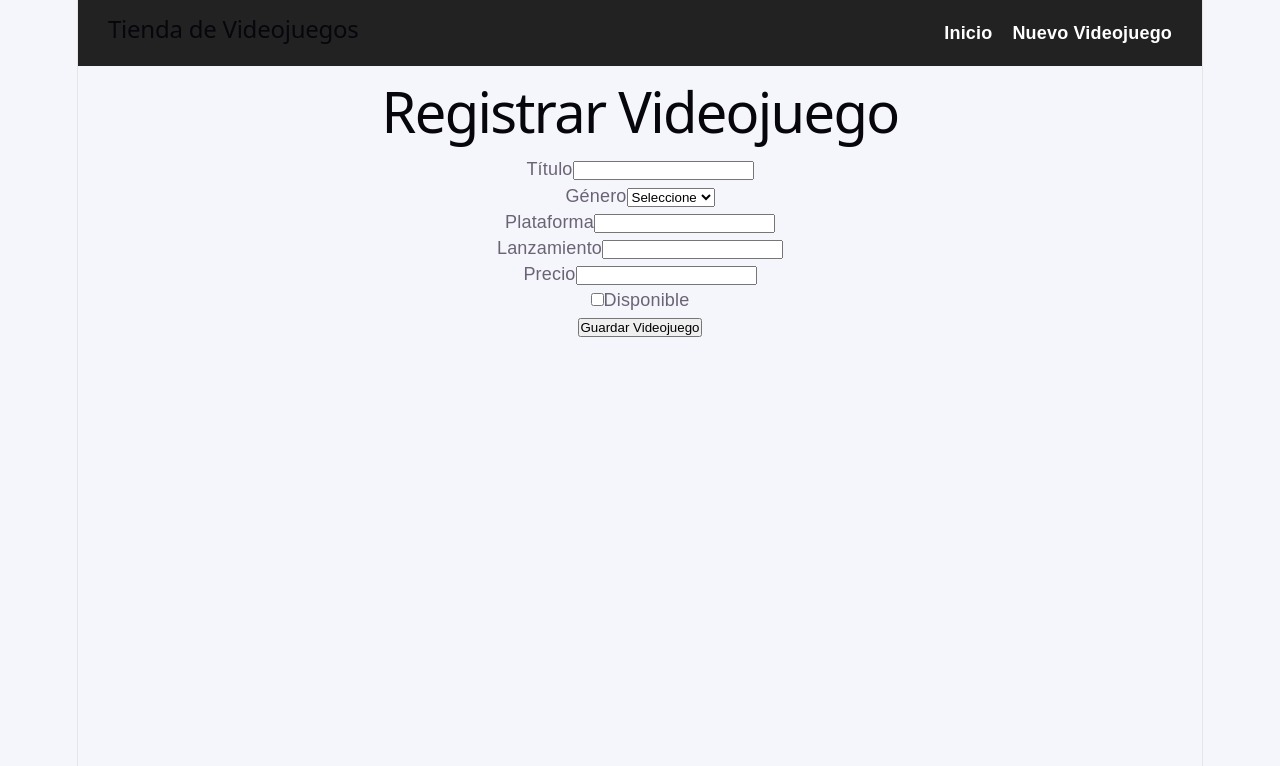
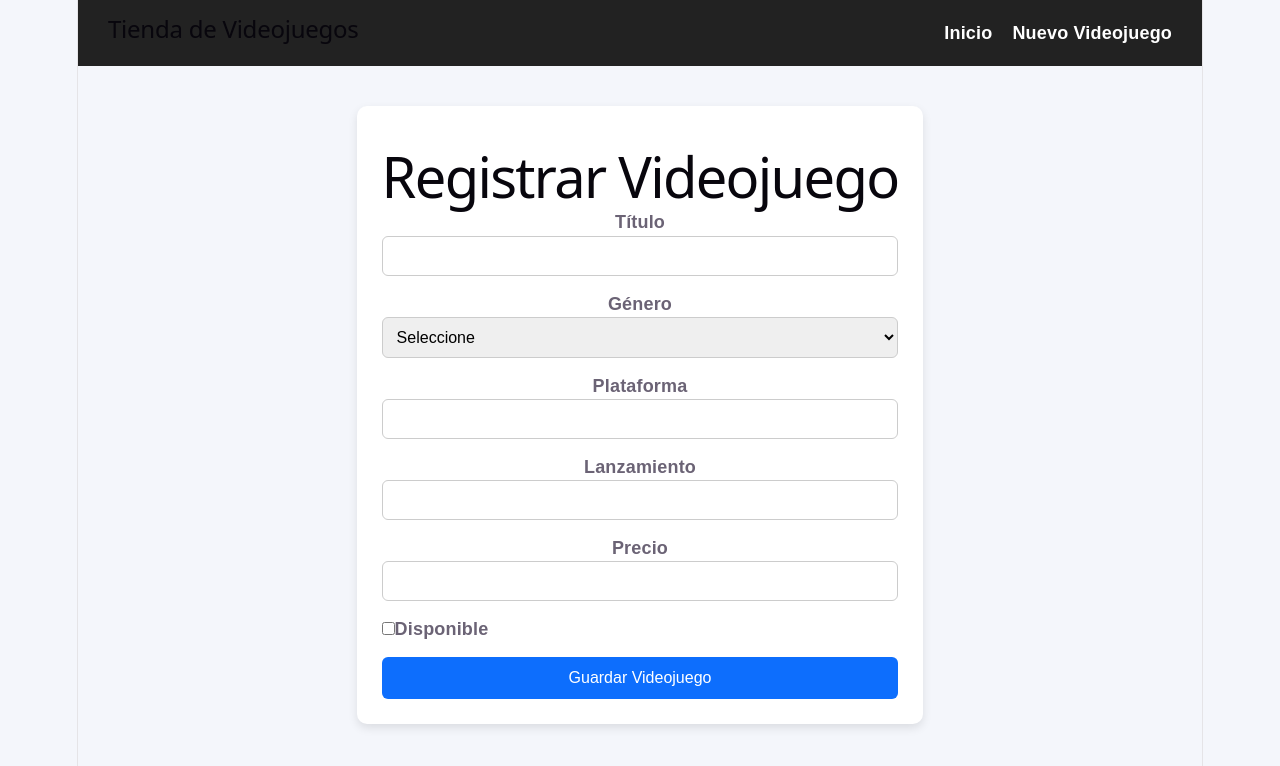
Before and after one commit to GaloRamiro/taller-react-videojuegos, a React (Vite) app: page /nuevo in a window 1280 px wide. Shown: the top 766 px of the page. Built offline with nearby package versions, Linux system fonts and the light colour scheme; the HTML template or start-up script is replaced by a standard one.

Commit message:
style: mejorar diseño del formulario

```diff
--- /dev/null
+++ b/src/pages/FormularioVideojuego.css
@@ -0,0 +1,56 @@
+.formulario-container {
+  max-width: 600px;
+  margin: 40px auto;
+  padding: 25px;
+  background: #ffffff;
+  border-radius: 10px;
+  box-shadow: 0 4px 10px rgba(0, 0, 0, 0.1);
+}
+
+.formulario-container h1 {
+  text-align: center;
+  margin-bottom: 20px;
+}
+
+.formulario {
+  display: flex;
+  flex-direction: column;
+  gap: 15px;
+}
+
+.formulario label {
+  font-weight: bold;
+}
+
+.formulario input,
+.formulario select {
+  width: 100%;
+  padding: 10px;
+  border: 1px solid #ccc;
+  border-radius: 6px;
+  font-size: 16px;
+}
+
+.checkbox {
+  display: flex;
+  align-items: center;
+  gap: 10px;
+}
+
+.checkbox input {
+  width: auto;
+}
+
+.formulario button {
+  background-color: #0d6efd;
+  color: white;
+  border: none;
+  padding: 12px;
+  border-radius: 6px;
+  cursor: pointer;
+  font-size: 16px;
+}
+
+.formulario button:hover {
+  background-color: #0b5ed7;
+}
--- a/src/pages/FormularioVideojuego.jsx
+++ b/src/pages/FormularioVideojuego.jsx
@@ -1,6 +1,6 @@
 import { useState } from "react";
 import { useLocation, useNavigate } from "react-router-dom";
-
+import "./FormularioVideojuego.css";
 function FormularioVideojuego({ onGuardar }) {
   const navigate = useNavigate();
   const location = useLocation();
@@ -42,10 +42,10 @@ function FormularioVideojuego({ onGuardar }) {
   }
 
   return (
-    <div>
+    <div className="formulario-container">
       <h1>{videojuegoEditar ? "Editar Videojuego" : "Registrar Videojuego"}</h1>
 
-      <form onSubmit={handleSubmit}>
+      <form className="formulario" onSubmit={handleSubmit}>
         <div>
           <label>Título</label>
           <input
@@ -102,7 +102,7 @@ function FormularioVideojuego({ onGuardar }) {
           />
         </div>
 
-        <div>
+        <div className="checkbox">
           <label>
             <input
               type="checkbox"
--- a/src/pages/PaginaNoEncontrada.jsx
+++ b/src/pages/PaginaNoEncontrada.jsx
@@ -1,8 +1,15 @@
+import { Link } from "react-router-dom";
+
 function PaginaNoEncontrada() {
   return (
-    <div>
+    <div style={{ textAlign: "center", marginTop: "50px" }}>
       <h1>404</h1>
-      <p>Página no encontrada.</p>
+      <h2>Página no encontrada</h2>
+      <p>La página que intentas visitar no existe.</p>
+
+      <Link to="/">
+        <button>Volver al inicio</button>
+      </Link>
     </div>
   );
 }
```
